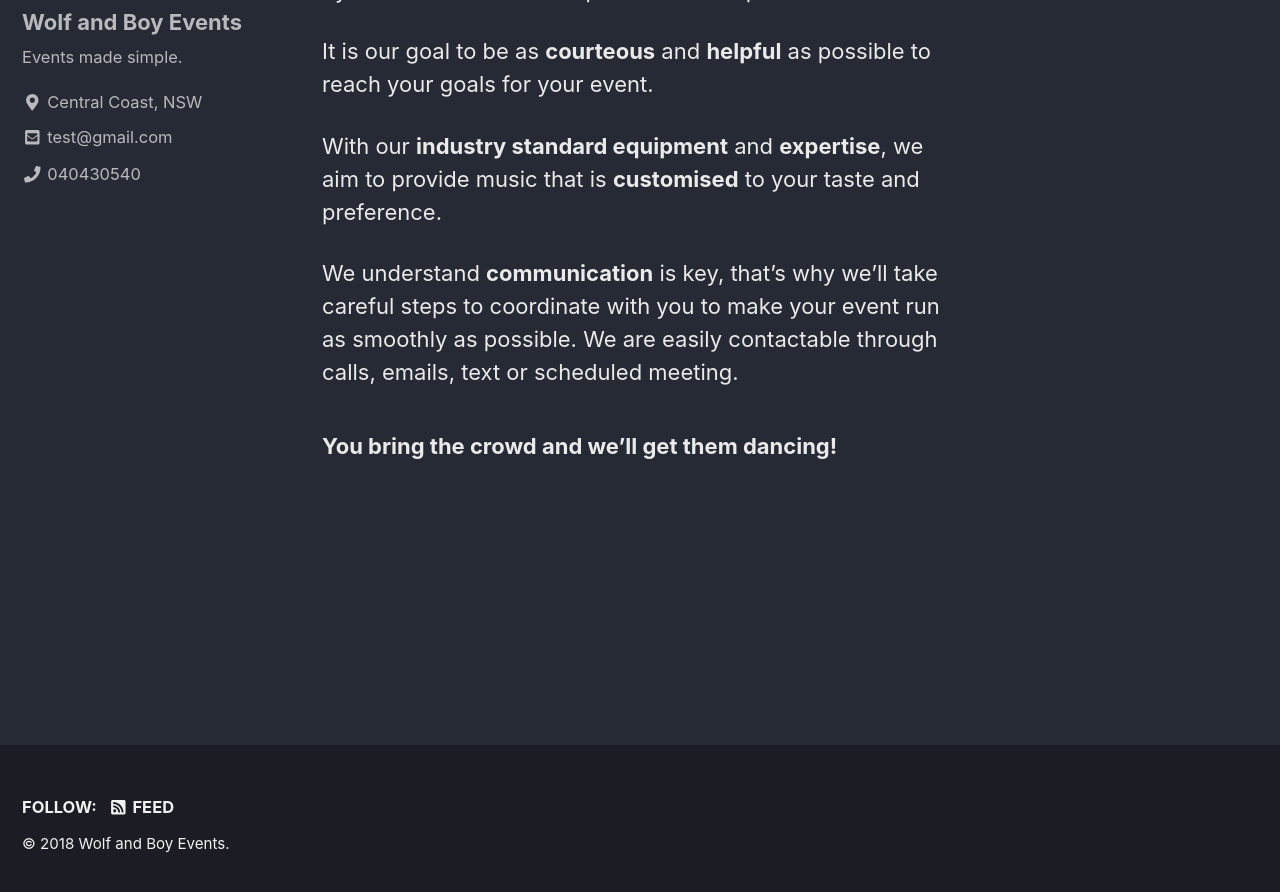
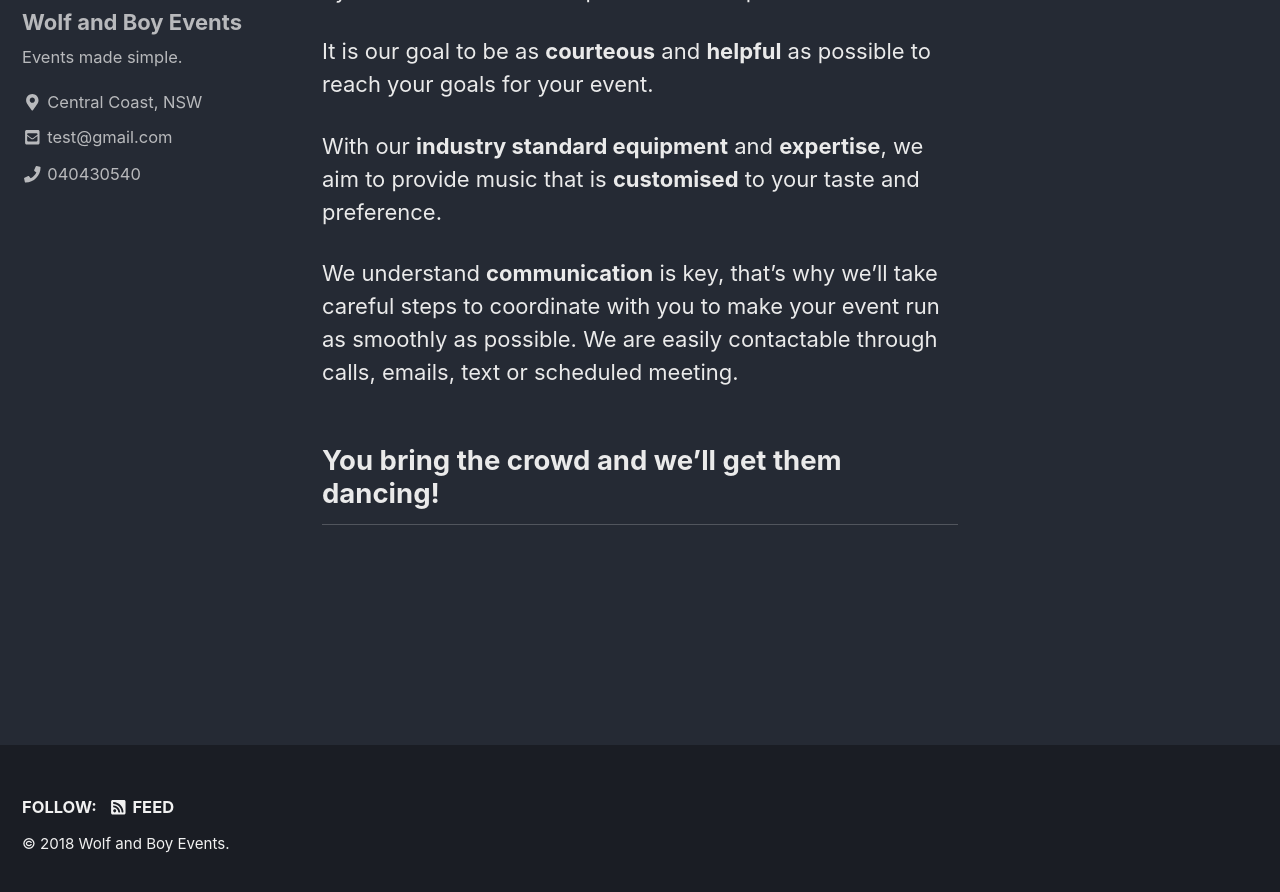
Before and after one commit to Wolf-and-Boy-Events/Wolf-and-Boy-Events.github.io, a Jekyll site: the page built from _pages/about.md, in a window 1280 px wide and 900 px high, scrolled down 1226 px. Shown: the top 892 px of the window. Built offline with Jekyll 4.4.1, drawn with Linux system fonts in a browser that asks for light colours; cached includes are drawn as plain includes; nearby versions of some CDN libraries.

```diff
--- a/_pages/about.md
+++ b/_pages/about.md
@@ -15,4 +15,4 @@ With our **industry standard equipment** and **expertise**, we aim to provide mu
 
 We understand **communication** is key, that's why we'll take careful steps to coordinate with you to make your event run as smoothly as possible. We are easily contactable through calls, emails, text or scheduled meeting.
 
-### You bring the crowd and we'll get them dancing!
+## You bring the crowd and we'll get them dancing!
```
